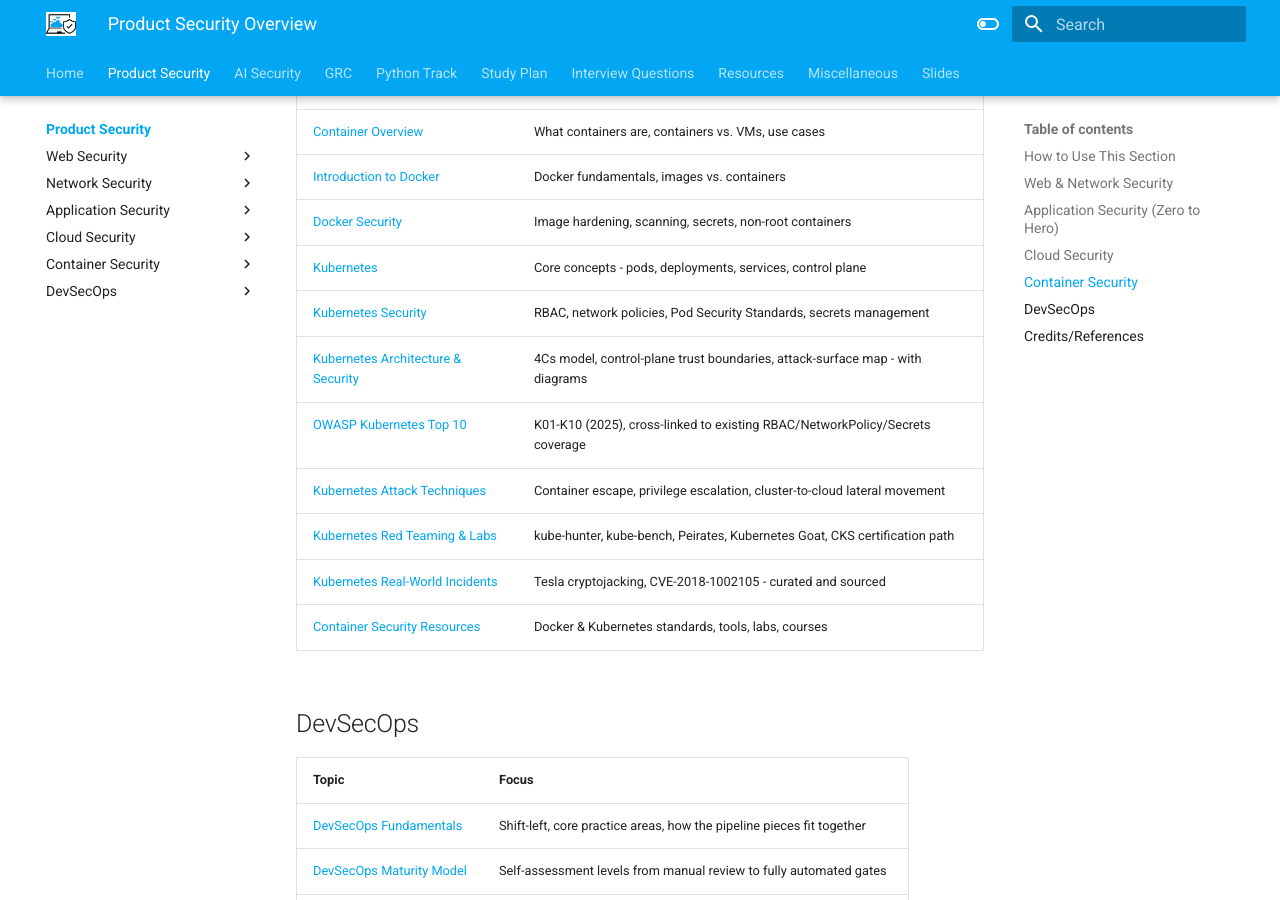
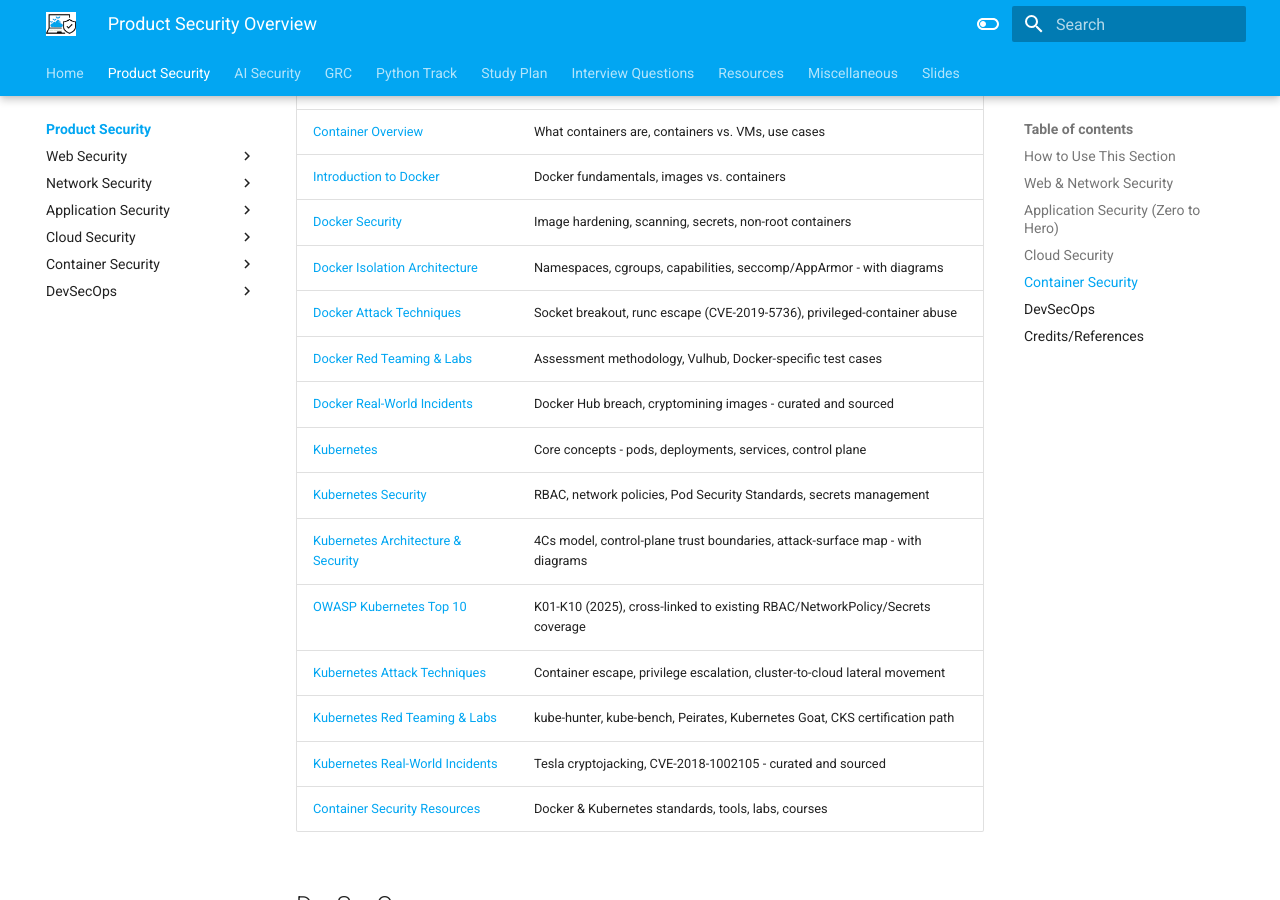
Before and after one commit to jassics/CybercloudLearning, an MkDocs documentation site: the page built from docs/product-security/index.md, in a window 1280 px wide and 900 px high, scrolled down 2463 px. Built offline with MkDocs 1.6.1 and Material for MkDocs 9.7.7, drawn with Linux system fonts in a browser that asks for light colours.

Commit message:
Wire 4 new Docker security pages into nav and Product Security index
Adds Docker-specific isolation architecture (namespaces/cgroups/
capabilities/seccomp with a layered diagram), attack techniques
(socket breakout, verified runc CVE-2019-5736, privileged-container
abuse), red teaming/labs, and real-world incidents (Docker Hub 2019
breach, cryptomining images) - completing the zero-to-hero container
security track alongside the existing Kubernetes coverage.

Co-Authored-By: Claude Sonnet 5 <noreply@anthropic.com>

```diff
--- a/docs/product-security/index.md
+++ b/docs/product-security/index.md
@@ -59,6 +59,10 @@ A full learning path from web/HTTP fundamentals through architecture-level reaso
 | [Container Overview](container-security/container-overview.md) | What containers are, containers vs. VMs, use cases |
 | [Introduction to Docker](container-security/docker-introduction.md) | Docker fundamentals, images vs. containers |
 | [Docker Security](container-security/docker-security.md) | Image hardening, scanning, secrets, non-root containers |
+| [Docker Isolation Architecture](container-security/docker-container-isolation-architecture.md) | Namespaces, cgroups, capabilities, seccomp/AppArmor - with diagrams |
+| [Docker Attack Techniques](container-security/docker-attack-techniques.md) | Socket breakout, runc escape (CVE-2019-5736), privileged-container abuse |
+| [Docker Red Teaming & Labs](container-security/docker-red-teaming-labs.md) | Assessment methodology, Vulhub, Docker-specific test cases |
+| [Docker Real-World Incidents](container-security/docker-real-world-incidents.md) | Docker Hub breach, cryptomining images - curated and sourced |
 | [Kubernetes](container-security/kubernetes.md) | Core concepts - pods, deployments, services, control plane |
 | [Kubernetes Security](container-security/kubernetes-security.md) | RBAC, network policies, Pod Security Standards, secrets management |
 | [Kubernetes Architecture & Security](container-security/kubernetes-architecture-security.md) | 4Cs model, control-plane trust boundaries, attack-surface map - with diagrams |
--- a/mkdocs.yml
+++ b/mkdocs.yml
@@ -98,6 +98,10 @@ nav:
         - 'Container Overview': product-security/container-security/container-overview.md
         - 'Introduction to Docker': product-security/container-security/docker-introduction.md
         - 'Docker Security': product-security/container-security/docker-security.md
+        - 'Docker Isolation Architecture': product-security/container-security/docker-container-isolation-architecture.md
+        - 'Docker Attack Techniques': product-security/container-security/docker-attack-techniques.md
+        - 'Docker Red Teaming & Labs': product-security/container-security/docker-red-teaming-labs.md
+        - 'Docker Real-World Incidents': product-security/container-security/docker-real-world-incidents.md
         - 'Kubernetes': product-security/container-security/kubernetes.md
         - 'Kubernetes Security': product-security/container-security/kubernetes-security.md
         - 'Kubernetes Architecture & Security': product-security/container-security/kubernetes-architecture-security.md
```
